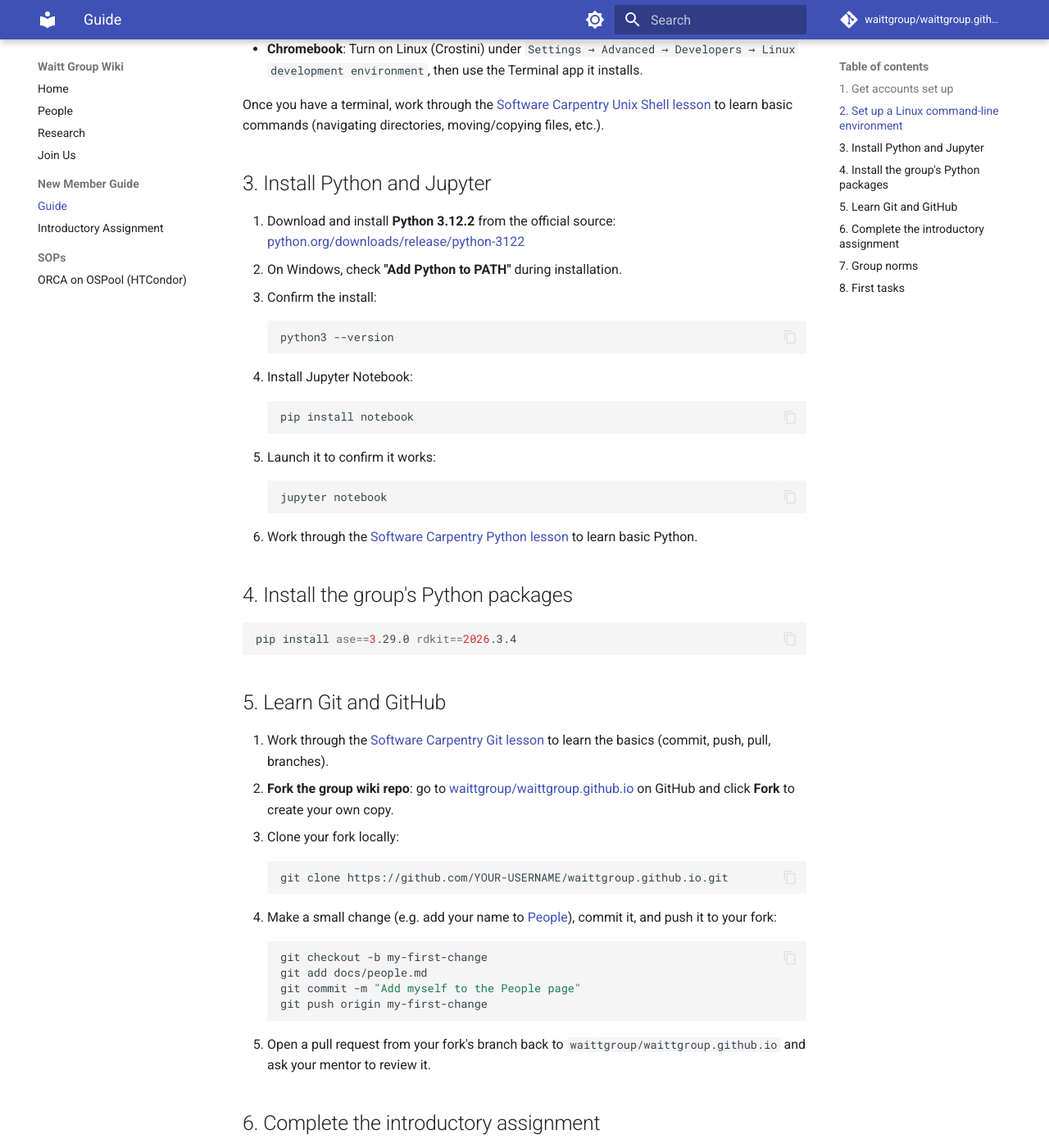
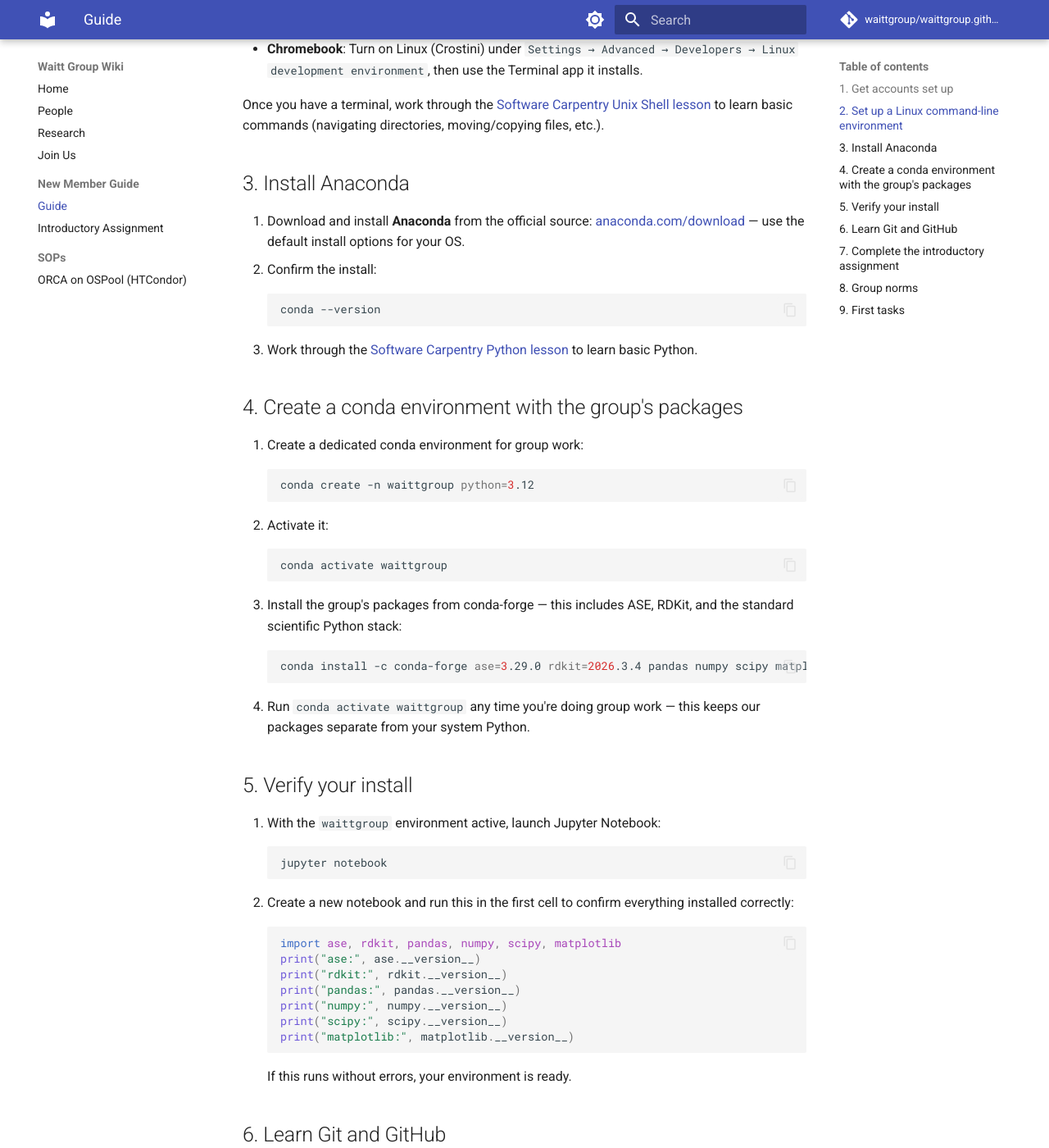
Before and after one commit to waittgroup/waittgroup.github.io, an MkDocs documentation site: the page built from docs/new-member-guide.md, in a window 1280 px wide and 1400 px high, scrolled down 1068 px. Shown: the whole window at 82% size. Built offline with MkDocs 1.6.1 and Material for MkDocs 9.7.7, drawn with Linux system fonts in a browser that asks for light colours; comment, search, counter and statistics services are not loaded; some of the changed text lies outside the part shown.

Commit message:
Switch onboarding to Anaconda/conda for Python and package setup
Replaces pip-based Python/Jupyter install with Anaconda, adds a
conda-forge install step covering ase, rdkit, and the standard
scientific stack, and adds a verification step that launches Jupyter
and imports everything.

Co-Authored-By: Claude Sonnet 5 <noreply@anthropic.com>

````diff
--- a/docs/new-member-guide.md
+++ b/docs/new-member-guide.md
@@ -52,34 +52,57 @@ Once you have a terminal, work through the [Software Carpentry Unix
 Shell lesson](https://swcarpentry.github.io/shell-novice/) to learn
 basic commands (navigating directories, moving/copying files, etc.).
 
-## 3. Install Python and Jupyter
+## 3. Install Anaconda
 
-1. Download and install **Python 3.12.2** from the official source:
-   [python.org/downloads/release/python-3122](https://www.python.org/downloads/release/python-3122/)
-   - On Windows, check **"Add Python to PATH"** during installation.
+1. Download and install **Anaconda** from the official source:
+   [anaconda.com/download](https://www.anaconda.com/download) — use
+   the default install options for your OS.
 2. Confirm the install:
    ```bash
-   python3 --version
+   conda --version
    ```
-3. Install Jupyter Notebook:
+3. Work through the [Software Carpentry Python
+   lesson](https://swcarpentry.github.io/python-novice-inflammation/)
+   to learn basic Python.
+
+## 4. Create a conda environment with the group's packages
+
+1. Create a dedicated conda environment for group work:
    ```bash
-   pip install notebook
+   conda create -n waittgroup python=3.12
    ```
-4. Launch it to confirm it works:
+2. Activate it:
+   ```bash
+   conda activate waittgroup
+   ```
+3. Install the group's packages from conda-forge — this includes
+   ASE, RDKit, and the standard scientific Python stack:
+   ```bash
+   conda install -c conda-forge ase=3.29.0 rdkit=2026.3.4 pandas numpy scipy matplotlib jupyter notebook
+   ```
+4. Run `conda activate waittgroup` any time you're doing group work —
+   this keeps our packages separate from your system Python.
+
+## 5. Verify your install
+
+1. With the `waittgroup` environment active, launch Jupyter Notebook:
    ```bash
    jupyter notebook
    ```
-5. Work through the [Software Carpentry Python
-   lesson](https://swcarpentry.github.io/python-novice-inflammation/)
-   to learn basic Python.
+2. Create a new notebook and run this in the first cell to confirm
+   everything installed correctly:
+   ```python
+   import ase, rdkit, pandas, numpy, scipy, matplotlib
+   print("ase:", ase.__version__)
+   print("rdkit:", rdkit.__version__)
+   print("pandas:", pandas.__version__)
+   print("numpy:", numpy.__version__)
+   print("scipy:", scipy.__version__)
+   print("matplotlib:", matplotlib.__version__)
+   ```
+   If this runs without errors, your environment is ready.
 
-## 4. Install the group's Python packages
-
-```bash
-pip install ase==3.29.0 rdkit==2026.3.4
-```
-
-## 5. Learn Git and GitHub
+## 6. Learn Git and GitHub
 
 1. Work through the [Software Carpentry Git
    lesson](https://swcarpentry.github.io/git-novice/) to learn the
@@ -102,19 +125,19 @@ pip install ase==3.29.0 rdkit==2026.3.4
 5. Open a pull request from your fork's branch back to
    `waittgroup/waittgroup.github.io` and ask your mentor to review it.
 
-## 6. Complete the introductory assignment
+## 7. Complete the introductory assignment
 
 Once your environment is set up, work through the
 [Introductory Assignment](intro-assignment.md) — it's your first
 hands-on exercise with ASE, RDKit, and the tools above.
 
-## 7. Group norms
+## 8. Group norms
 
 - SOPs live in this wiki — if you figure out a workflow that isn't
   documented, add it (see `CLAUDE.md` in the repo for formatting
   conventions).
 - Ask questions early — computational workflows have a learning curve.
 
-## 8. First tasks
+## 9. First tasks
 
 - _TBD — mentor assigns a starter task during week 1._
````
